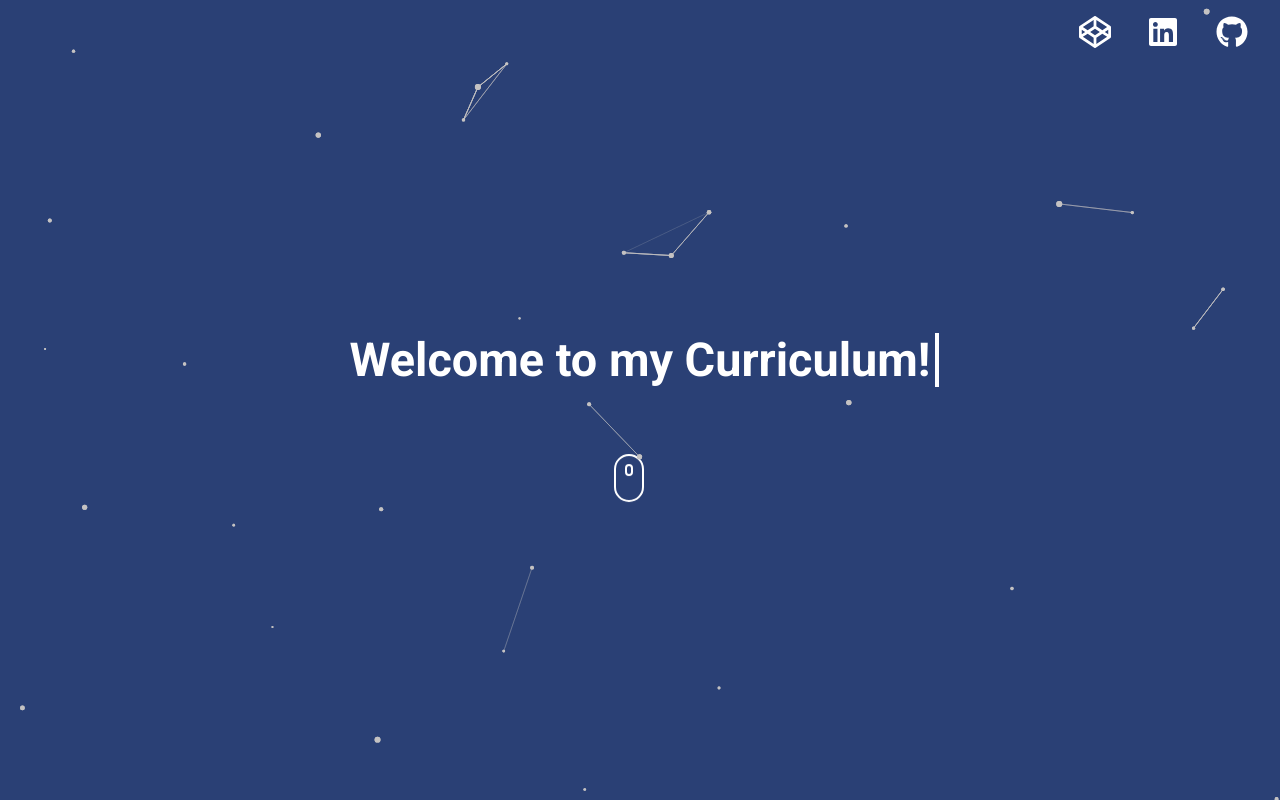
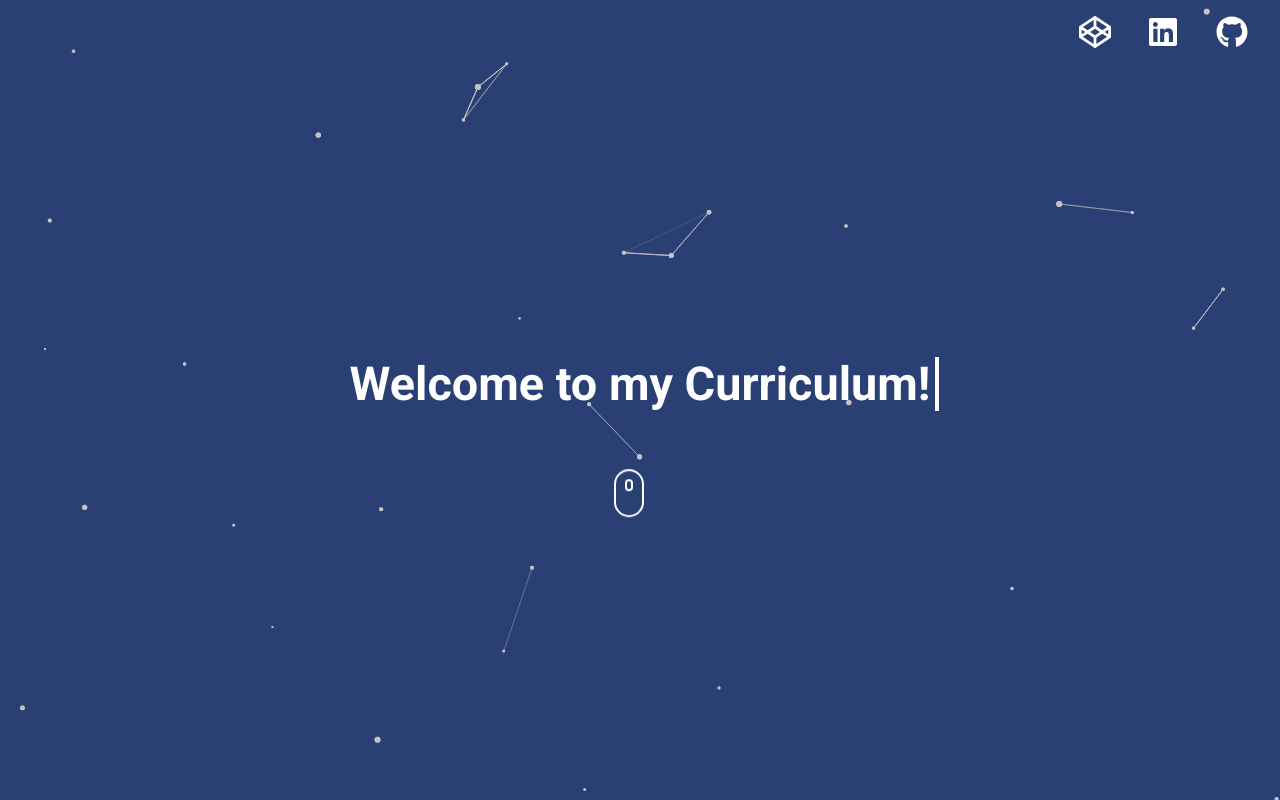
Before and after one commit to brenoprata10/curriculum, a React app: page / in a window 1280 px wide. Built offline with nearby package versions, Linux system fonts and the light colour scheme.

Commit message:
Polish mouse and welcome phrase

```diff
--- a/assets/css/welcome.scss
+++ b/assets/css/welcome.scss
@@ -10,6 +10,8 @@
 	font-size: 2.5em !important;
 
 	&-wrapper {
+		position: relative;
+
 		h3 {
 			position: relative;
 			user-select: none;
@@ -24,18 +26,19 @@
 			}
 		}
 
-		.mouse {
+		.mouse-wrapper {
 			$mouse-width: 0.65em;
+			animation: fade-in 0.5s;
+			position: absolute;
+			top: 3.5em;
+			left: calc(50% - $mouse-width);
 
-			position: absolute;
+			.icon {
 				content: '';
 				width: $mouse-width;
 				height: 1.1em;
 				border: 0.05em solid white;
-			top: 0.5em;
-			left: calc(50% - $mouse-width);
 				border-radius: 25px;
-			position: relative;
 				animation: move-mouse 1s infinite;
 
 				&::before {
@@ -51,13 +54,25 @@
 					border: $border-width solid white;
 				}
 			}
+		}
+
+		@keyframes fade-in {
+			from {
+				opacity: 0;
+			}
+			to {
+				opacity: 1;
+			}
+		}
 
 		@keyframes move-mouse {
 			0%,
 			100% {
+				opacity: 0.8;
 				transform: translateY(0);
 			}
 			50% {
+				opacity: 1;
 				transform: translateY(0.5em);
 			}
 		}
--- a/src/components/main/Welcome.tsx
+++ b/src/components/main/Welcome.tsx
@@ -4,6 +4,8 @@ const WELCOME_PHRASE = 'Welcome to my Curriculum!'
 
 export const Welcome = () => {
 	const [phase, setPhase] = useState('')
+	const [showMouse, setShowMouse] = useState(false)
+	const isTypingAnimationCompleted = phase === WELCOME_PHRASE
 
 	useEffect(() => {
 		const individualLetters = WELCOME_PHRASE.match(new RegExp('\\w|\\s|!', 'mg'))
@@ -14,11 +16,23 @@ export const Welcome = () => {
 		})
 	}, [])
 
+	useEffect(() => {
+		if (isTypingAnimationCompleted) {
+			setTimeout(() => {
+				setShowMouse(true)
+			}, 2000)
+		}
+	}, [isTypingAnimationCompleted])
+
 	return (
 		<div className={'welcome'}>
 			<div className={'welcome-wrapper'}>
 				<h3>{phase}</h3>
-				<div className={'mouse'} />
+				{showMouse && (
+					<div className={'mouse-wrapper'}>
+						<div className={'icon'} />
+					</div>
+				)}
 			</div>
 		</div>
 	)
```
Lines whose indentation alone changed are shown as unchanged.
